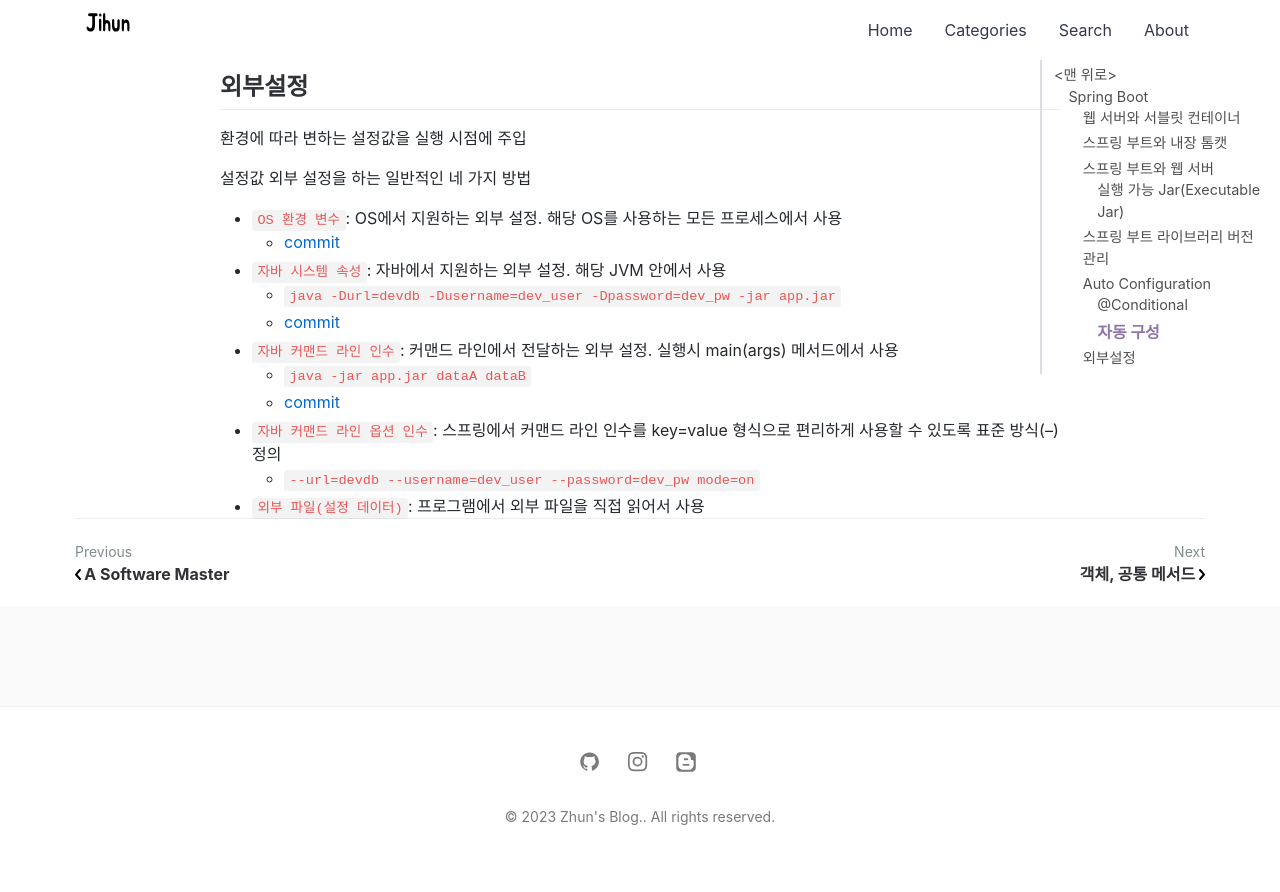
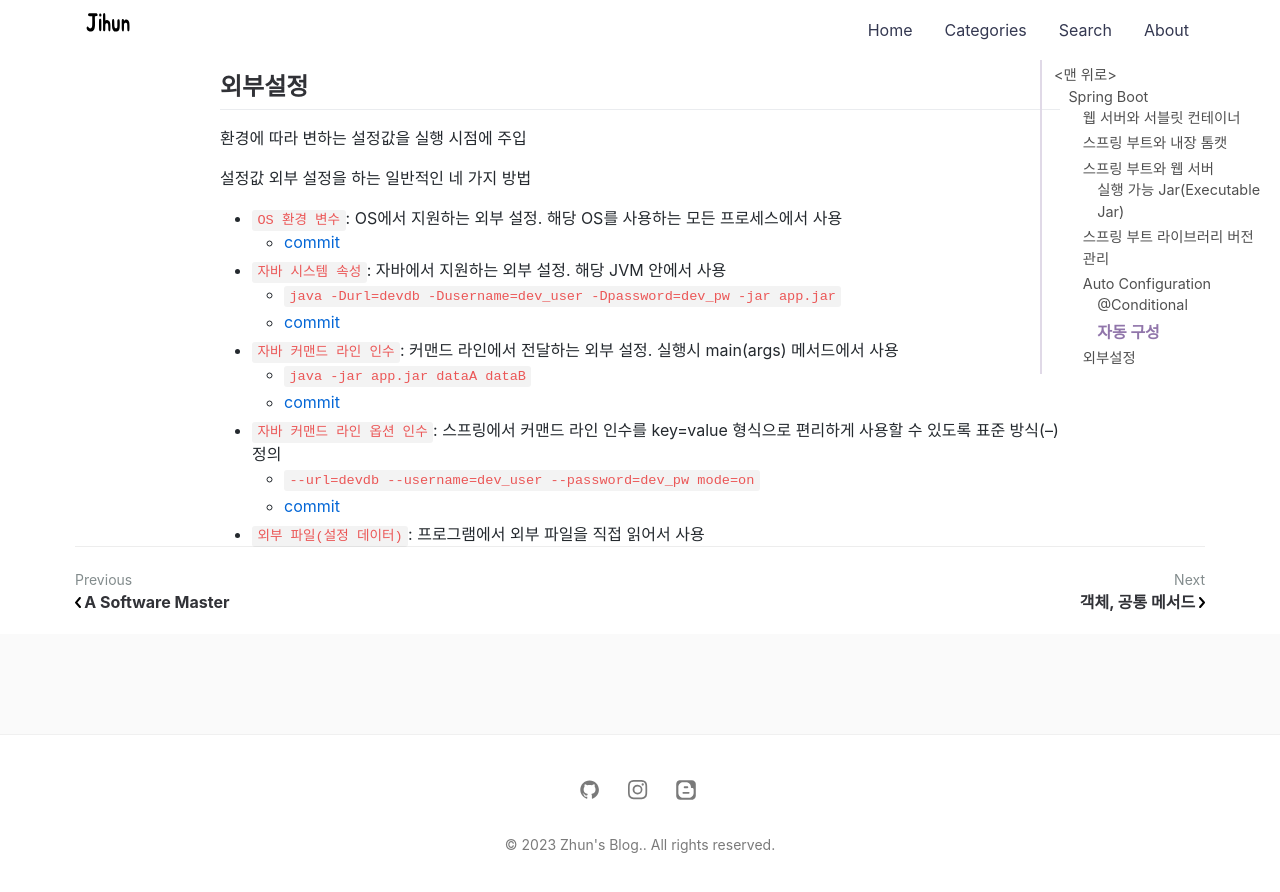
Before and after one commit to jihunparkme/jihunparkme.github.io, a Jekyll site: the page built from _posts/2023-04-06-spring-boot.md, in a window 1280 px wide and 900 px high, scrolled down 12663 px. Shown: the top 892 px of the window. Built offline with Jekyll 4.4.1, drawn with Linux system fonts in a browser that asks for light colours; nearby versions of some CDN libraries; comment, search, counter and statistics services are not loaded.

Commit message:
[SpringBoot] 외부설정: 커맨드 라인 옵션 인수

```diff
--- a/_posts/2023-04-06-spring-boot.md
+++ b/_posts/2023-04-06-spring-boot.md
@@ -528,4 +528,5 @@
   - [commit](https://github.com/jihunparkme/Inflearn-Spring-Boot/commit/bb6f9af170da552493bffab90bc24fc9e028276f)
 - `자바 커맨드 라인 옵션 인수`: 스프링에서 커맨드 라인 인수를 key=value 형식으로 편리하게 사용할 수 있도록 표준 방식(--) 정의
   - `--url=devdb --username=dev_user --password=dev_pw mode=on`
+  - [commit](https://github.com/jihunparkme/Inflearn-Spring-Boot/commit/f505f48acd33fb89a4a4a0738c5dd9f29832b1ca)
 - `외부 파일(설정 데이터)`: 프로그램에서 외부 파일을 직접 읽어서 사용
```
